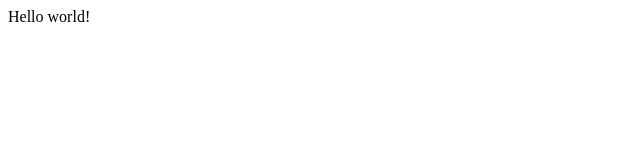
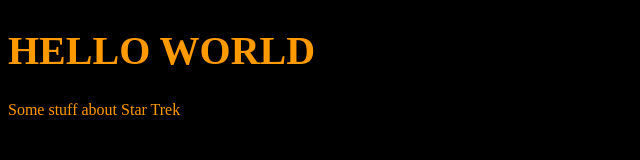
Before and after one commit to sfritton/picard-geocache, a Gatsby site: page / in a window 1280 px wide. Shown: the whole page, without its empty margins (0-640 px from the left). Built offline with nearby package versions, Linux system fonts and the light colour scheme; Gatsby itself is replaced by a stand-in of ours.

Commit message:
adding basic styles

```diff
--- /dev/null
+++ b/gatsby-browser.js
@@ -0,0 +1 @@
+import './src/pages/global.css';
--- /dev/null
+++ b/src/pages/global.css
@@ -0,0 +1,29 @@
+:root {
+  --color-neutral: #000;
+  --color-orange-primary: #ff9900;
+  --color-orange-dark: #cc6666;
+  --color-orange-light: #ff9966;
+  --color-orange-lighter: #ffcc99;
+  --color-orange-lightest: #f8fbdb;
+  --color-blue-primary: #9999ff;
+  --color-blue-light: #cc99cc;
+
+  --text-default: 16px;
+  --text-sm: 14px;
+  --text-title: 40px;
+}
+
+@import url('https://fonts.googleapis.com/css2?family=Oswald:wght@200;300;400;500;600;700&display=swap');
+
+body {
+  background: var(--color-neutral);
+  color: var(--color-orange-primary);
+  font-family: Oswald;
+  font-size: var(--text-default);
+}
+
+h1 {
+  font-size: var(--text-title);
+  font-weight: bold;
+  text-transform: uppercase;
+}
--- a/src/pages/index.tsx
+++ b/src/pages/index.tsx
@@ -1,5 +1,9 @@
 import React from 'react';
 
 export default function Home() {
-  return <div>Hello world!</div>;
+  return (
+    <div>
+      <h1>Hello World</h1>Some stuff about Star Trek
+    </div>
+  );
 }
--- /dev/null
+++ b/styles.d.ts
@@ -0,0 +1,4 @@
+declare module '*.module.css' {
+  const classes: { [key: string]: string };
+  export default classes;
+}
```
